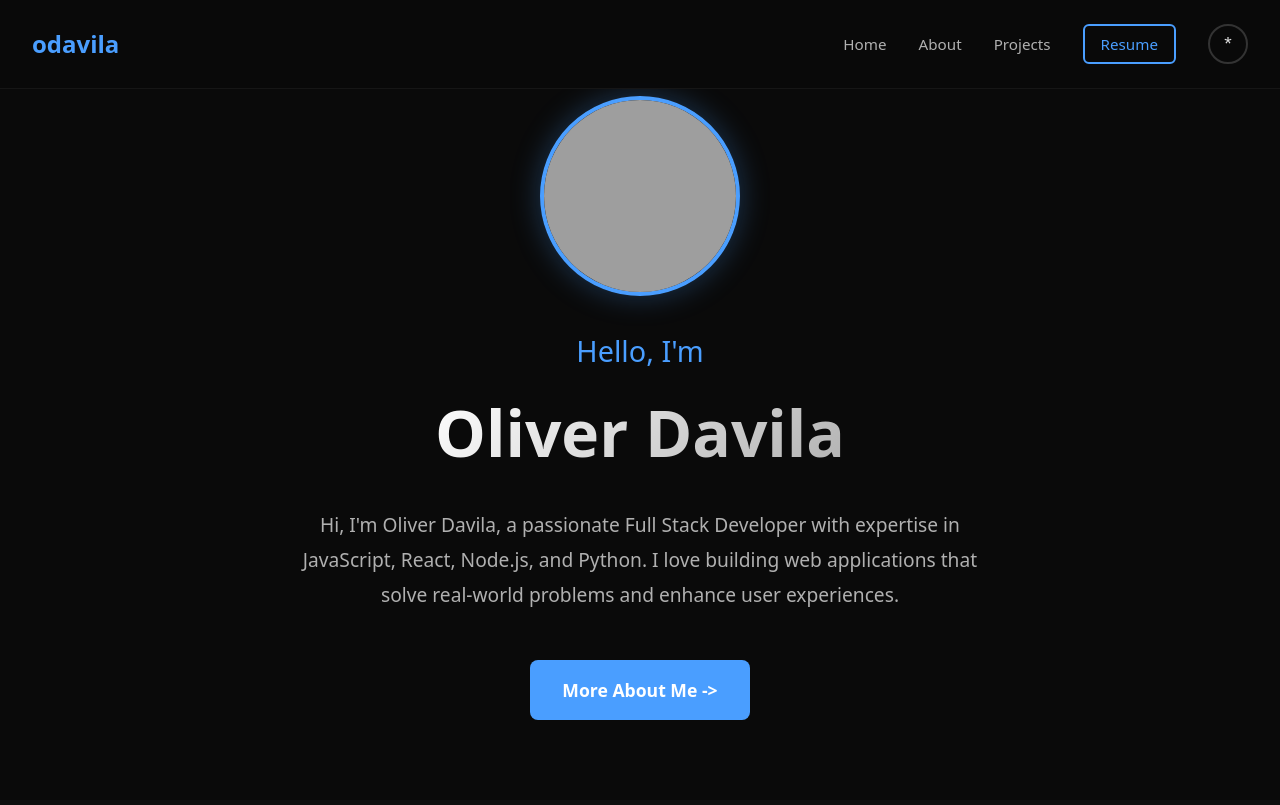
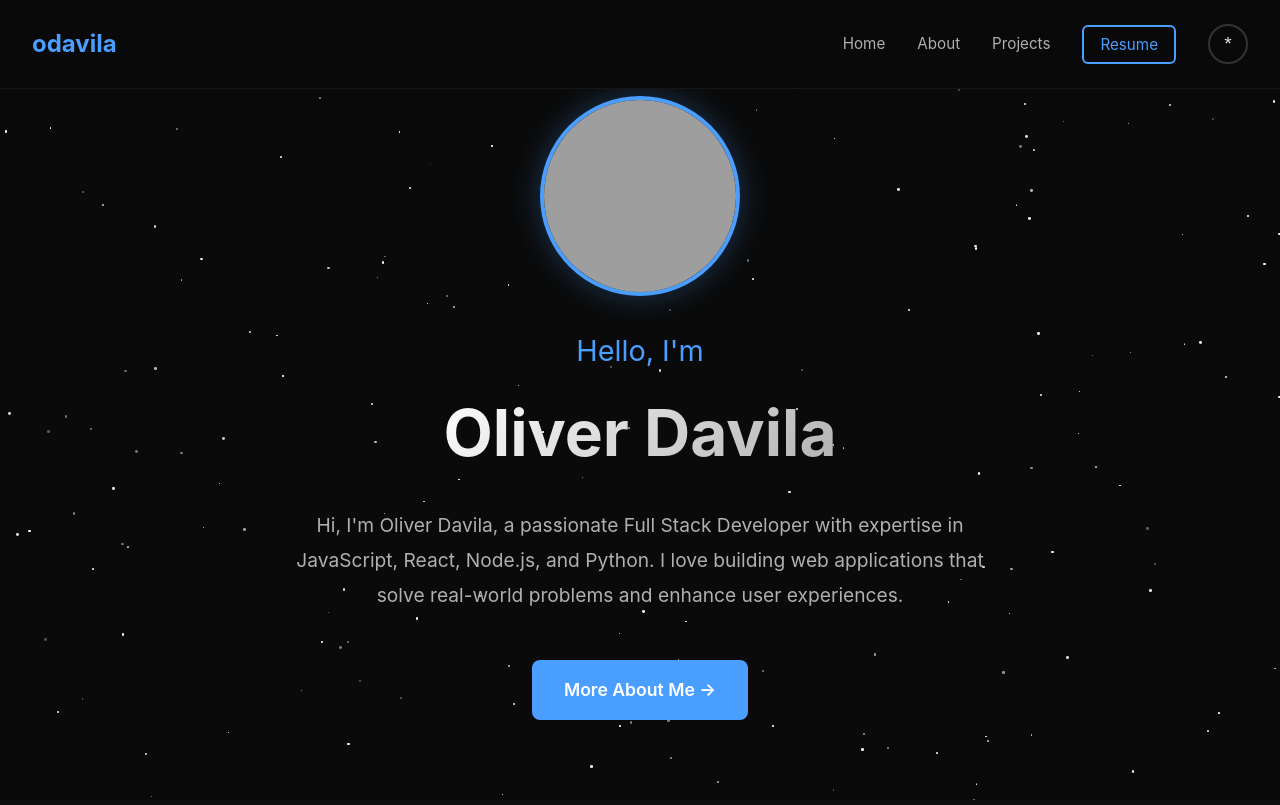
Before and after one commit to odavila53/Personal-Portfolio, a plain HTML site: page index.html in a window 1280 px wide. Shown: the top 805 px of the page. Drawn offline with nearby package versions, Linux system fonts and the light colour scheme; grey boxes are pictures that could not be loaded.

Commit message:
Adding Star Animation

```diff
--- a/index.html
+++ b/index.html
@@ -22,7 +22,7 @@
 
     <main>
         <section class="hero" id="home">
-            <img src="profile.jpg" alt="Profile" class="profile-image">
+            <img src="images/profile.jpg" alt="Profile" class="profile-image">
             <p class="greeting">Hello, I'm</p>
             <h1>Oliver Davila</h1>
             <p class="description">
@@ -67,10 +67,10 @@
                 <div class="projects-grid">
                     <div class="project-card">
                         <div class="project-image">
-                            <img src="project1.jpg" alt="Project 1">
+                            <img src="images/UrbanQuest-Img.png" alt="Project 1">
                         </div>
                         <div class="project-content">
-                            <h3 class="projet-title">Chat Innovators</h3>
+                            <h3 class="project-title">UrbanQuest</h3>
                             <p class="project-description">
                                 A brief description of your project. What problem does it solve? What makes it interesting?
                             </p>
@@ -89,14 +89,14 @@
 
                     <div class="project-card">
                         <div class="project-image">
-                            <img src="project2.jpg" alt="Project 2">
+                            <img src="images/JSGame.png" alt="Project 2">
                         </div>
                         <div class="project-content">
                             <h3 class="project-title">EscapeTheBlocks</h3>
                             <p class="project-description">
                                 Your third project. Epxlain what your learned and what challenges you overcame
                             </p>
-                            <div class="project-tect">
+                            <div class="project-tech">
                                 <span class="tech-tag">Python</span>
                                 <span class="tech-tag">Flask</span>
                                 <span class="tech-tag">PostgreSQL</span>
@@ -114,7 +114,7 @@
 
                     <div class="project-card">
                         <div class="project-image">
-                            <img src="project3.jpg" alt="Project 3">
+                            <img src="images/project3.jpg" alt="Project 3">
                         </div>
                         <div class="project-content">
                             <h3 class="project-title">Project Name 3</h3>
@@ -174,9 +174,9 @@
                 <span class="close-modal">&times;</span>
                 <h2>My Resume</h2>
                 <div class="resume-viewer">
-                    <iframe src="resume.pdf" class="pdf-frame" title="Resume PDF"></iframe>
+                    <iframe src="images/resume.pdf" class="pdf-frame" title="Resume PDF"></iframe>
                 </div>
-                <a href="resume.pdf" download class="download-button">
+                <a href="images/resume.pdf" download class="download-button">
                     Download Resume
                 </a>
             </div>
--- a/script.js
+++ b/script.js
@@ -1,5 +1,44 @@
 const themeToggle = document.getElementById('themeToggle');
 const body = document.body;
+
+// Create star background
+function createStars() {
+    const starsContainer = document.createElement('div');
+    starsContainer.className = 'stars-container';
+    document.body.appendChild(starsContainer);
+
+    // Number of stars to generate
+    const numOfStars = 200;
+    for (let i = 0; i < numOfStars; i++) {
+        const star = document.createElement('div');
+        star.className = 'star';
+
+        // Random position
+        const x = Math.random() * 100;
+        const y = Math.random() * 100;
+
+        // Random size (1-3px)
+        const size = Math.random() * 2 + 1;
+
+        // Random animation duration (3-10 secs)
+        const duration = Math.random() * 7 + 3;
+
+        // Random animation delay
+        const delay = Math.random() * 5;
+
+        // Apply styles
+        star.style.left = `${x}%`;
+        star.style.top = `${y}%`;
+        star.style.width = `${size}px`;
+        star.style.height = `${size}px`;
+        star.style.setProperty('--duration', `${duration}s`);
+        star.style.setProperty('--delay', `${delay}s`);
+
+        starsContainer.appendChild(star);
+    }
+}
+
+createStars();
 
 // Check for saved theme preference or default to dark
 const currentTheme = localStorage.getItem('theme') || 'dark';
--- a/style.css
+++ b/style.css
@@ -5,10 +5,46 @@
 }
 
 body {
-    font-family: system-ui, -apple-system, BlinkMacSystemFont, 'Segoe UI', Roboto, Oxygen, Ubuntu, Cantarell, 'Open Sans', 'Helvetica Neue', sans-serif;
+    font-family: -apple-system, BlinkMacSystemFont, 'Segoe UI', Roboto, Oxygen, Ubuntu, Cantarell, sans-serif;
     background-color: #0a0a0a;
     color: #e0e0e0;
     line-height: 1.6;
+    position: relative;
+    overflow-x: hidden;
+}
+
+.stars-container {
+    position: fixed;
+    top: 0;
+    left: 0;
+    width: 100%;
+    height: 100%;
+    pointer-events: none;
+    z-index: 0;
+}
+
+/* Individual star styling */
+.star {
+    position: absolute;
+    background-color: white;
+    border-radius: 50%;
+    animation: twinkle var(--duration) ease-in-out infinite;
+    animation-delay: var(--delay);
+}
+
+@keyframes twinkle {
+    0%, 100% {
+        opacity: 0.3;
+    }
+    50% {
+        opacity: 1;
+    }
+}
+
+/* Make sure content is above stars */
+header, main, footer {
+    position: relative;
+    z-index: 1;
 }
 
 header {
```
Also changed, not shown: images/JSGame.png (added), images/UrbanQuest-Img.png (added), 4 other files.
